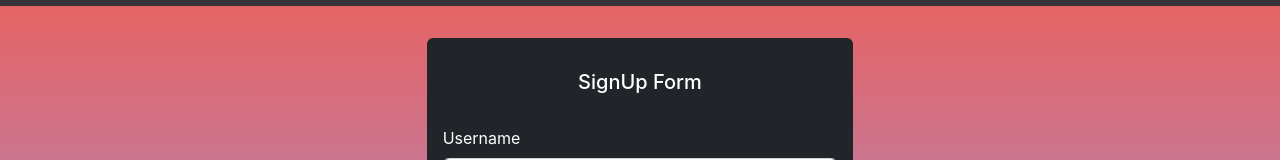
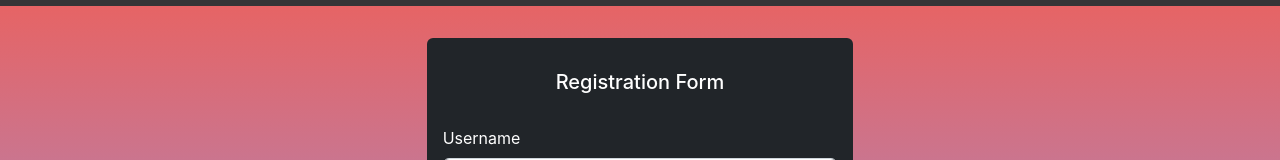
Before and after one commit to claudiumihait/mask-stock, a React (Vite) app in the folder front-end/: page /register in a window 1280 px wide. Shown: the part 193-353 px from the top of the page. Built offline with nearby package versions, Linux system fonts and the light colour scheme; a web font is replaced by a local one.

Commit message:
change register button & register card title

```diff
--- a/front-end/src/components/Login.jsx
+++ b/front-end/src/components/Login.jsx
@@ -78,7 +78,7 @@ const Login = () => {
 
             <div className="d-flex justify-content-center">
               <Button onClick={(event) => { event.preventDefault(); registerClick(formData); }} variant="primary" type="submit">
-                Register
+                Log In
               </Button>
             </div>
           </Form>
--- a/front-end/src/components/Register.jsx
+++ b/front-end/src/components/Register.jsx
@@ -113,7 +113,7 @@ const Register = () => {
       >
         <Card.Body>
           <Card.Title style={{ textAlign: "center", marginBottom: "2rem" }}>
-            SignUp Form
+            Registration Form
           </Card.Title>
           <Form>
             <Form.Group className="mb-3" controlId="formBasicText">
```
Also changed, not shown: 2 other files (tests, documents, lock files or other folders).
